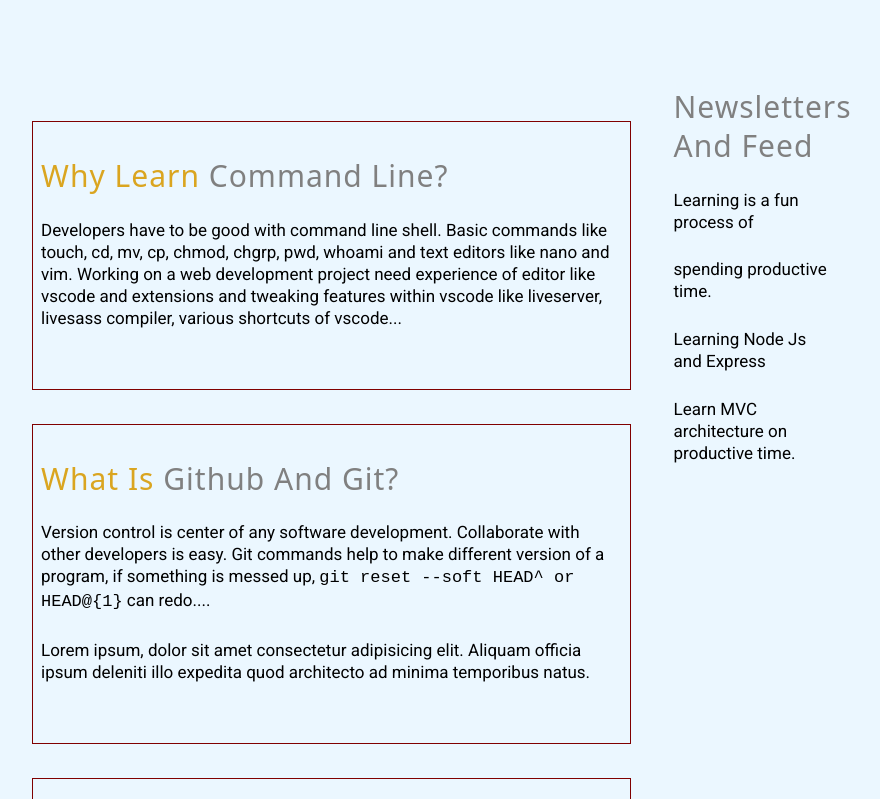
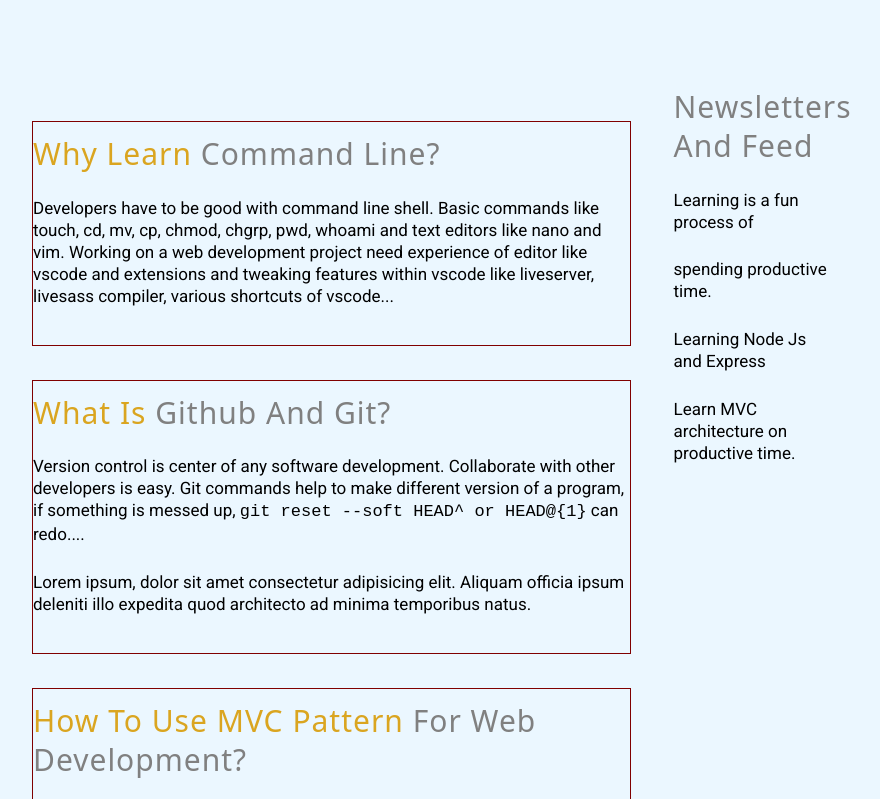
Before and after one commit to Namrajp/Namrajp.github.io, a plain HTML site: page index.html in a window 1280 px wide. Shown: the part 1820-2619 px from the top of the page, without its empty margins (189-1069 px from the left). Drawn offline with Linux system fonts and the light colour scheme.

Commit message:
More amend

```diff
--- a/index.html
+++ b/index.html
@@ -14,7 +14,7 @@
     <style>
       .intro {
         border: 1px solid maroon;
-        padding: 2rem 0.5rem;
+        padding: 12px 0.5px;
         margin: 2rem 0.5rem;
         /* scroll-margin: 5rem 0; */
       }
```
